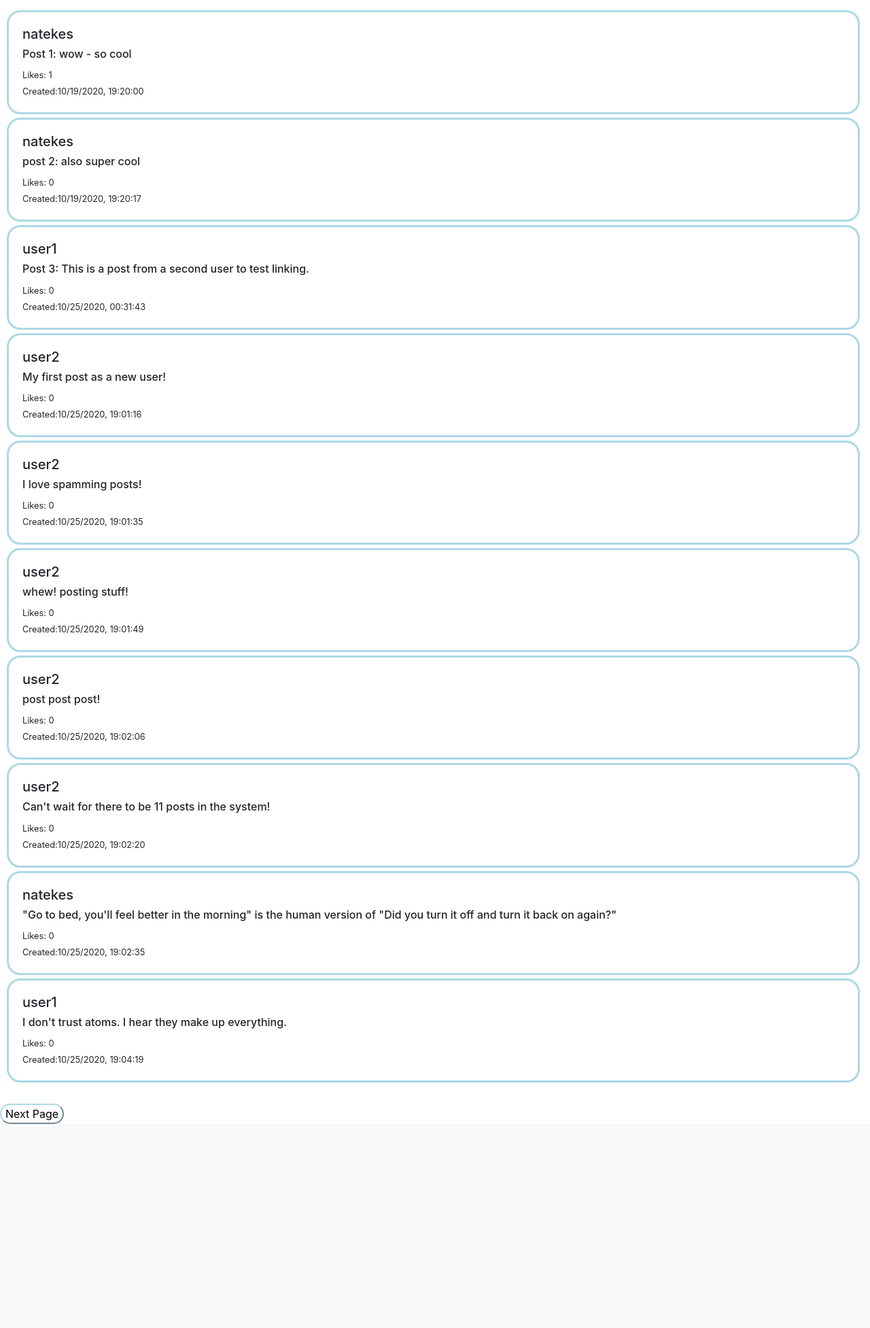
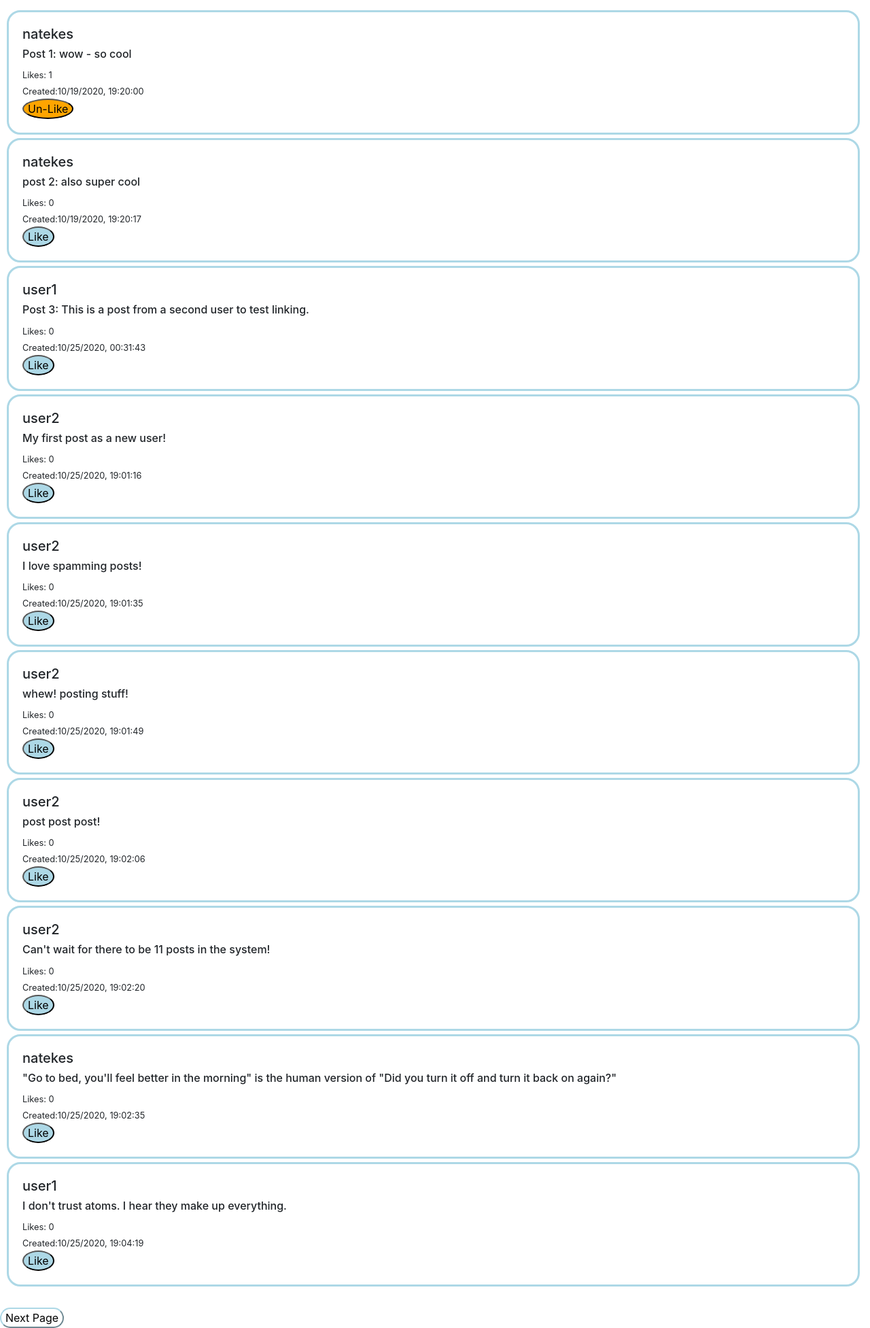
Before and after one commit to natekester/Project4_CS50_NetworkPage, a Django app: page / in a window 1280 px wide. Shown: the part 98-2051 px from the top of the page at 68% size. Before the commit the page ends 1751 px from the top, so only its background shows below. Run offline with Django 3.2, Linux system fonts and the light colour scheme; a user stored in the database is signed in; data comes from the database, SQL or seed files in the repository; both versions use the stored data as it was after the commit; some libraries are stand-ins or nearby versions.

Commit message:
added like buttons and fixed user page

```diff
--- a/network/static/network/index.js
+++ b/network/static/network/index.js
@@ -2,7 +2,6 @@
 document.addEventListener('DOMContentLoaded', function() {
 
   var path = window.location.href;
-  console.log(`href is: ${path}`);
   var id = null;
 
 
@@ -17,10 +16,8 @@ document.addEventListener('DOMContentLoaded', function() {
     var pageNum = path.split('=')[1];
 
     var currentPage = path;
-    console.log(`our current split url is: ${currentPage}`)
     if(currentPage.includes('/') && typeof currentPage.split('/')[2] !== 'undefined'){
       page = currentPage.split('/')[1];
-      console.log(`we just assigned page: ${page}`)
       id = currentPage.split('?')[0];
       id = id.split('/')[2]
 
@@ -28,8 +25,6 @@ document.addEventListener('DOMContentLoaded', function() {
       page = currentPage.split('?')[0];
       page = page.split('/')[1];
       pageNum = currentPage.split('=')[1];
-      console.log(`we just pulled the page num param: ${pageNum}`)
-      console.log(`parsing the page num gives us: ${parseInt(pageNum, 10)}`)
     }
 
     if(pageNum == parseInt(pageNum, 10)){
@@ -67,7 +62,7 @@ document.addEventListener('DOMContentLoaded', function() {
 });
 });
 
-function setupUserNameClick(){
+function setupPostClick(){
   document.querySelectorAll('.user').forEach( userPost => {
     userPost.onclick = function(){
       //basically redirect to user page and push history
@@ -80,25 +75,81 @@ function setupUserNameClick(){
 
     }
   })
+  document.querySelectorAll('.like').forEach( userPost => {
+    userPost.onclick = function(){
+      //we need the like in the page to update and to update the database.
+      const id = userPost.dataset.id;
+      var post = document.querySelector(`#like_${id}`)
+      console.log(` our parsed int is: ${parseInt(post.dataset.likes)}`)
 
+
+      var likes = parseInt(post.dataset.likes)+1;
+      post.setAttribute('data-likes', likes);
+
+      console.log(`unliking post: ${id} new likes are: ${userPost.dataset.likes}`)
+
+      likePost(id,likes);
+
+
+    }
+  })
+  document.querySelectorAll('.unlike').forEach( userPost => {
+    userPost.onclick = function(){
+      //we need the like in the page to update and to update the database.
+      const id = userPost.dataset.id;
+      var post = document.querySelector(`#like_${id}`)
+      console.log(` our parsed int is: ${parseInt(post.dataset.likes)}`)
+
+      var likes = parseInt(post.dataset.likes)-1;
+      post.setAttribute('data-likes', likes);
+      console.log(`unliking post: ${id} new likes are: ${userPost.dataset.likes}`)
+
+      unlikePost(id,likes);
+
+
+
+    }
+  })
+
+}
+
+async function likePost(id, likes){
+
+
+
+
+  document.querySelector(`#like_${id}`).innerHTML = `Likes: ${likes}`;
+  document.querySelector(`#like_cont_${id}`).innerHTML = `<input class="unlike" type="button" data-id=${id} value="Un-Like"></input>`;
+
+
+
+  setupPostClick()
+  //that is a very inefficient method - but at least it reduces code - using react would be better.
+  return "liked"
+}
+
+async function unlikePost(id, likes){
+
+  document.querySelector(`#like_${id}`).innerHTML = `Likes: ${likes}`;
+  document.querySelector(`#like_cont_${id}`).innerHTML = `<input class="like" type="button" data-id=${id} value="Like"></input>`;
+
+  setupPostClick()
+  //that is a very inefficient method - but at least it reduces code - using react would be better.
+  return "unliked"
 }
 
 
 
 
 async function loadPage(page, id, section){
-  console.log(`value of id is ${id}`)
   if( page == null){
     page = "all_posts";
   }
 
   if(id == null && section == null){
     section = 1;
-    console.log(`our page value is: ${page}`)
     if( page == "all_posts"){
-      console.log(`Our current page value is: ${page}`)
       history.pushState({page: page, section:section}, "", `#/${page}?page=${section}`)
-      console.log("calling all posts - page 1")
       allPosts(section);
     }
     else if(page == "user"){
@@ -107,7 +158,6 @@ async function loadPage(page, id, section){
 
 
       id = await getUserId()
-      console.log(`Our user id that made it out of the func is: ${id}`)
 
 
       history.pushState({page: page, id:id, section:section}, "", `#/${page}/${id}?page=${section}`)
@@ -115,7 +165,6 @@ async function loadPage(page, id, section){
     }else if(page == "following"){
 
         id = await getUserId()
-        console.log(`first follow- id is: ${id}`)
 
 
         history.pushState({page: page, id:id, section:section}, "", `#/${page}/${id}?page=${section}`)
@@ -136,14 +185,12 @@ async function loadPage(page, id, section){
 
       history.pushState({page: page, id:id, section:section}, "", `#/${page}/${id}?page=${section}`)
 
-      console.log(`Our user id that made it out of the func is: ${id}`)
 
       userPage(id, section);
 
     }else if(page == "following"){
 
 
-      console.log(`starting to load following page with id: ${id}`)
       history.pushState({page: page, id:id, section:section}, "", `#/${page}/${id}?page=${section}`)
       followingPosts(section,id);
     }
@@ -160,7 +207,6 @@ async function loadPage(page, id, section){
 
 
 window.onpopstate = function(event) {
-  console.log(event.state.page);
   loadPage(event.state.page, event.state.id, event.state.section);
 }
 
@@ -182,6 +228,15 @@ function postHTML(posts){
   var lenPosts = Object.keys(posts).length;
 
   var results =`<ul id="posts">`;
+  var signedIn;
+
+  if( posts[0][2] == null){
+    signedIn = false;
+
+  }
+  else{
+    signedIn = true;
+  }
 
 
   for(i=1; i<lenPosts; i++){
@@ -190,9 +245,26 @@ function postHTML(posts){
     var likes = posts[i][2];
     var date = posts[i][3];
     var id = posts[i][4];
-    console.log(`user: ${user}, userId: ${id} text: ${text}, likes: ${likes}, date:${date}` );
-    var post = `<li class="page-item"><h5 class="user" data-id=${id}>${user}</h5><h6 class="post_text" onclick> ${text}</h6><small class="likes"> Likes: ${likes}</small> <Br><small class="date">   Created:${date}</small></li>`;
-    results= results + post;
+    var hasLiked = posts[i][5];
+    var postId = posts[i][6];
+    //need new variable: hasLiked
+    //TODO: setup a like and unlike button here.
+    var post = `<li class="page-item"><h5 class="user" data-id=${id}>${user}</h5><h6 class="post_text" onclick> ${text}</h6><small class="likes" id="like_${postId}" data-likes=${likes}> Likes: ${likes}</small> <Br><small class="date">   Created:${date}</small>`;
+
+    if(signedIn){
+      if(hasLiked == true){
+        //add unlike button
+        var unlikeButton = `<br><div class="like_container" id="like_cont_${postId}"> <input class="unlike" type="button" data-id=${postId} value="Un-Like"></input></div></li>`
+        post = post + unlikeButton;
+      }
+      else{
+        //add like button
+        var likeButton = `<br><div class="like_container" id="like_cont_${postId}"> <input class="like" type="button" data-id=${postId} value="Like"></input></div></li>`
+        post = post + likeButton;
+      }
+    }
+
+    results= results + post ;
 
   }
   var hasNextPage = posts[0][0];
@@ -219,7 +291,6 @@ function postHTML(posts){
 
 
 function setupNextPageClick(page, section, id){
-  console.log("seting up click for next");
   section = parseInt(section);
   if(page == "all_posts"){
 
@@ -229,7 +300,6 @@ function setupNextPageClick(page, section, id){
         section = section + 1;
         history.pushState({page: page, section:section}, "", `#/${page}?page=${section}`)
         allPosts(section);
-        console.log("we just clicked the next button")
 
       }
     })
@@ -299,12 +369,12 @@ async function userPage(id, section){
 
 
   var posts = await getUserPosts(id, section);
-  console.log(posts);
-  const following = posts[0][2];
-  const followed = posts[0][3];
-  const user = posts[0][0];
+  const user = posts[0][2];
+  const following = posts[0][3];
+  const followed = posts[0][4];
 
-  const userHTML = `<div id='user_section'><h2 id='user_header'>${user}</h2> <br> <h6 id="followers"> Number of Followers: ${following}</h6> <h6 id="following"> Following: ${followed} Users</h6></div>` ;
+  //TODO include a follow button here
+  const userHTML = `<div id='user_section'><h2 id='user_header'>${user}</h2> <br> <h6 id="followers"> Number of Followers: ${following}</h6> <h6 id="following"> Following this many Users: ${followed}</h6></div>` ;
 
 
   document.querySelector('#user_page').innerHTML = userHTML;
@@ -318,7 +388,7 @@ async function userPage(id, section){
 
 
   setupNextPageClick('user', section, id);
-  setupUserNameClick();
+  setupPostClick();
 
 };
 
@@ -326,7 +396,6 @@ async function userPage(id, section){
 async function getUserPosts(id,section){
   const url = `api/user/${id}?page=${section}`
 
-  console.log(`fetching the url: ${url}`)
   const response = await fetch(url)
   const body = await response.json()
 
@@ -340,7 +409,6 @@ async function followingPosts(section, id){
   document.querySelector('#all_posts').style.display = 'block'
 
   var posts = await getFollowingPosts(id, section);
-  console.log(posts);
 
   var results = postHTML(posts);
 
@@ -349,7 +417,7 @@ async function followingPosts(section, id){
   //get all posts and display from paginator
 
   setupNextPageClick('following', section, id);
-  setupUserNameClick();
+  setupPostClick();
 }
 
 
@@ -357,7 +425,6 @@ async function followingPosts(section, id){
 async function getFollowingPosts(id,section){
   const url = `api/following/${id}?page=${section}`
 
-  console.log(`fetching the url: ${url}`)
   const response = await fetch(url)
   const body = await response.json()
 
@@ -372,9 +439,7 @@ async function getUserId(){
 
   const response = await fetch('api/user')
   const body = await response.json()
-  console.log(`our userid body is: ${body['id']}`)
   userid = body['id']
-  console.log(`our user id is: ${userid}`)
 
   return userid;
 }
@@ -382,7 +447,6 @@ async function getUserId(){
 async function getAllPosts(section){
   const url = `api/all_posts?page=${section}`
 
-  console.log(`fetching the url: ${url}`)
   const response = await fetch(url)
   const body = await response.json()
 
@@ -394,7 +458,6 @@ async function allPosts(section){
   document.querySelector('#all_posts').style.display = 'block'
 
   var posts = await getAllPosts(section);
-  console.log(posts);
 
   var results = postHTML(posts);
 
@@ -403,7 +466,7 @@ async function allPosts(section){
   //get all posts and display from paginator
 
   setupNextPageClick('all_posts', section, null);
-  setupUserNameClick();
+  setupPostClick();
 
 
 }
--- a/network/static/network/styles.css
+++ b/network/static/network/styles.css
@@ -34,3 +34,17 @@
     font-size: 300%;
 
 }
+#user_section{
+    background-color: lightcyan;
+    border-radius: 20px;
+}
+.like{
+    border-radius: 50%;
+    background-color: lightblue;
+
+}
+.unlike{
+    border-radius: 50%;
+    background-color: orange;
+
+}
--- a/network/views.py
+++ b/network/views.py
@@ -18,39 +18,44 @@ def index(request):
     print(request)
     return render(request, "network/index.html")
 
-def paginationJson(posts, curr_page):
+
+
+
+def paginationJson(posts, curr_page, likes=None, user=None, following=None, followed=None):
 
     pages = Paginator(posts, pag_num)
     page = pages.get_page(curr_page)
 
     data = {}
     position = 1
-    data[0] = [page.has_next(), page.has_previous()]
-    print('trying to find all objects in the first page')
-    for item in page:
-        data[f'{position}'] = [item.user.username, item.text, item.total_likes, item.time.strftime("%m/%d/%Y, %H:%M:%S"), item.user.id]
-        position = position + 1
-        print(f'item: {item.text}, {item.user.username}, {item.total_likes}, {item.time.strftime("%m/%d/%Y, %H:%M:%S")}, {item.user.id}')
+    print(f'Our user entered was: {user}')
+    if(user == None ):
+        data[0] = [page.has_next(), page.has_previous(), None, following, followed]
+        for item in page:
 
-    print(f'our current page num: {pag_num} and our page content: {data}')
-    print(json.dumps(data))
-
-    return data
+            data[f'{position}'] = [item.user.username, item.text, item.total_likes, item.time.strftime("%m/%d/%Y, %H:%M:%S"), item.user.id, False, item.id]
+            position = position + 1
+            print(f'item: {item.text}, {item.user.username}, {item.total_likes}, {item.time.strftime("%m/%d/%Y, %H:%M:%S")}, {item.user.id}')
 
 
-def paginationJsonUser(posts, curr_page, following, followed):
+    else:
+        data[0] = [page.has_next(), page.has_previous(), user.username, following, followed]
+        print('trying to find all objects in the first page')
+        for item in page:
+            print(f' does object like exist? {likes.filter(post=item).exists()}')
+            if likes.filter(post=item).exists() == True:
+                likes_filt = likes.filter(post=item)
+                likes_filt = likes_filt.order_by('-id')
+                print(f' the object for the item has a value of: {likes_filt[0].like} for like from the user: {likes_filt[0].user.username}')
 
-    pages = Paginator(posts, pag_num)
-    page = pages.get_page(curr_page)
+            if(likes != None and likes.filter(post=item).exists() and likes.filter(post=item).order_by('-id')[0].like == True):
+                wasLiked = True
+            else:
+                wasLiked = False
 
-    data = {}
-    position = 1
-    data[0] = [page.has_next(), page.has_previous(), following, followed]
-    print('trying to find all objects in the first page')
-    for item in page:
-        data[f'{position}'] = [item.user.username, item.text, item.total_likes, item.time.strftime("%m/%d/%Y, %H:%M:%S"), item.user.id]
-        position = position + 1
-        print(f'item: {item.text}, {item.user.username}, {item.total_likes}, {item.time.strftime("%m/%d/%Y, %H:%M:%S")}, {item.user.id}')
+            data[f'{position}'] = [item.user.username, item.text, item.total_likes, item.time.strftime("%m/%d/%Y, %H:%M:%S"), item.user.id, wasLiked, item.id]
+            position = position + 1
+            print(f'item: {item.text}, {item.user.username}, {item.total_likes}, {item.time.strftime("%m/%d/%Y, %H:%M:%S")}, {item.user.id}')
 
     print(f'our current page num: {pag_num} and our page content: {data}')
     print(json.dumps(data))
@@ -65,10 +70,25 @@ def all_posts(request):
 
         posts = Post.objects.all()
 
+        #TODO add in an option for an unsigned in user
+        print(f'our requests user id is: {request.user.id}')
+        if(request.user.id != None):
+            requesting_id = request.user.id
+            requesting_user = User.objects.get(id=requesting_id)
+            likes = Like.objects.filter(post__in=posts, user=requesting_user, like=True)
+            for like in likes:
+                print(f'user {like.user.username} liked post: {like.post.text}')
 
-        data = paginationJson(posts,curr_page)
+            data = paginationJson(posts, curr_page, likes, requesting_user)
 
-        return JsonResponse(data,safe = False)
+
+            return JsonResponse(data,safe = False)
+        else:
+            data = paginationJson(posts, curr_page)
+
+
+            return JsonResponse(data,safe = False)
+
 
     else:
         #return all posts in POST database
@@ -85,9 +105,11 @@ def following(request, id):
         user = User.objects.get(id=id)
         following = Follow.objects.filter(following_user=user)
         posts = Post.objects.filter(user__in=following.values_list('followed_user', flat=True))
-
-
-        data = paginationJson(posts,curr_page)
+        #TODO add in an option for an unsigned in user
+        requesting_id = request.user.id
+        requesting_user = User.objects.get(id=requesting_id)
+        likes = Like.objects.filter(post__in=posts, user=requesting_user, like=True)
+        data = paginationJson(posts, curr_page,  likes, user)
 
         return JsonResponse(data,safe = False)
 
@@ -109,9 +131,10 @@ def user(request, id):
         following = Follow.objects.filter(followed_user = user).count()
         followed = Follow.objects.filter(following_user = user).count()
 
-
-
-        data = paginationJsonUser(posts, curr_page, following, followed)
+        requesting_id = request.user.id
+        requesting_user = User.objects.get(id=requesting_id)
+        likes = Like.objects.filter(post__in=posts, user=requesting_user, like=True)
+        data = paginationJson(posts, curr_page, likes, user, following, followed)
 
         return JsonResponse(data,safe = False)
     if request.user:
```
Also changed, not shown: db.sqlite3.
